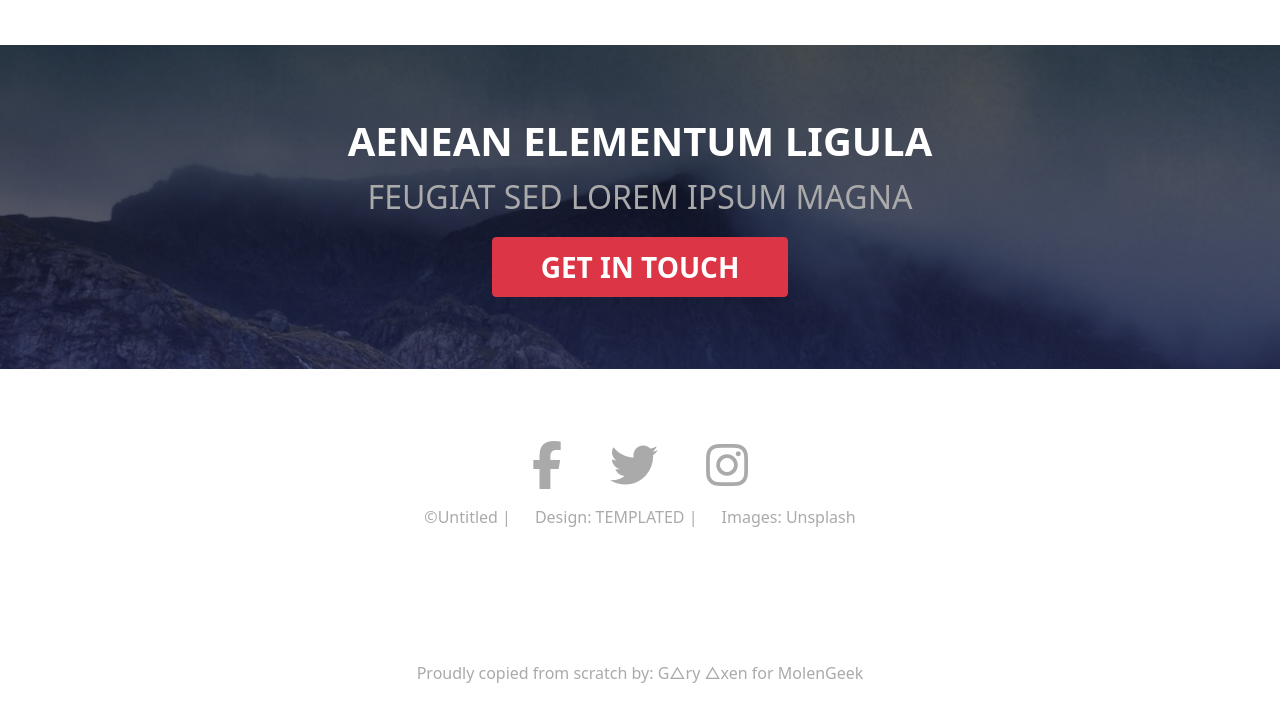
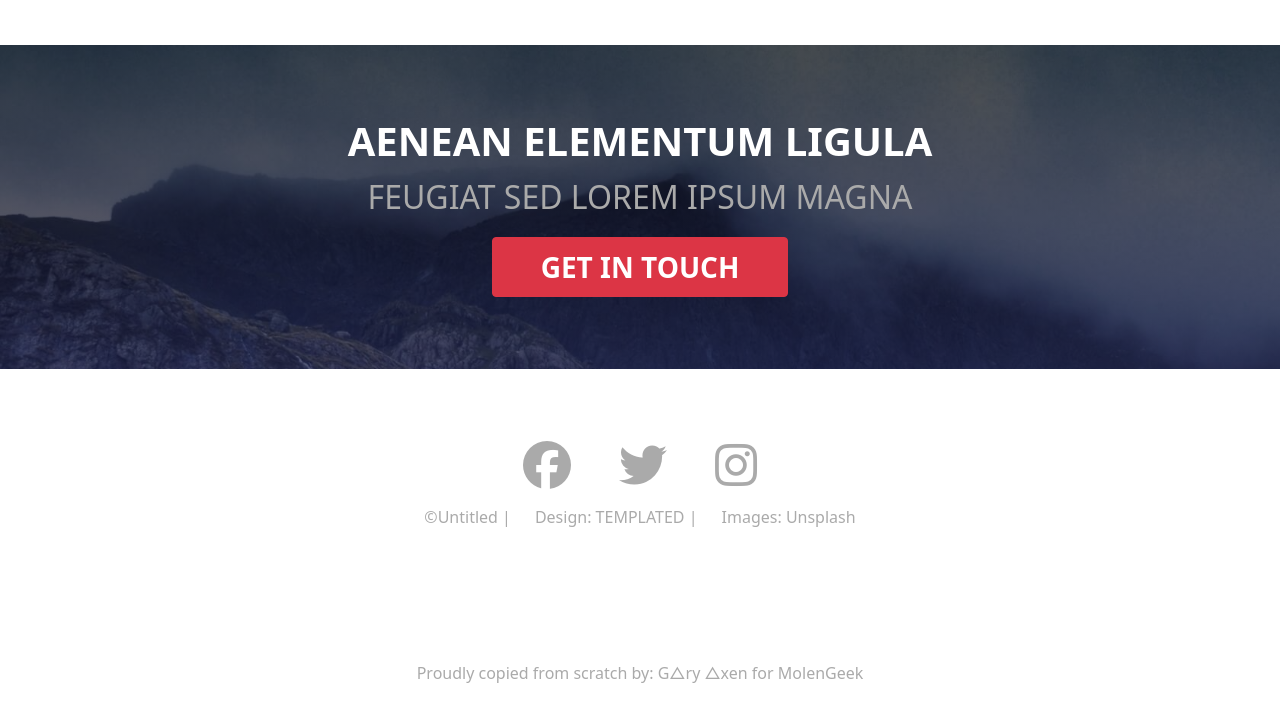
Before and after one commit to LeBigSky/Spatial_bts, a website: page index.html in a window 1280 px wide. Shown: the part 2781-3502 px from the top of the page. Drawn offline with Linux system fonts and the light colour scheme.

Commit message:
adding icon link to debug it on Gitpage

```diff
--- a/index.html
+++ b/index.html
@@ -6,6 +6,7 @@
     <meta http-equiv="X-UA-Compatible" content="IE=edge">
     <meta name="viewport" content="width=device-width, initial-scale=1.0">
     <link rel="stylesheet" href="./public/css/style.css">
+    <link href="//maxcdn.bootstrapcdn.com/font-awesome/4.2.0/css/font-awesome.min.css" rel="stylesheet">
     <title>Spatial</title>
 </head>
 
```
